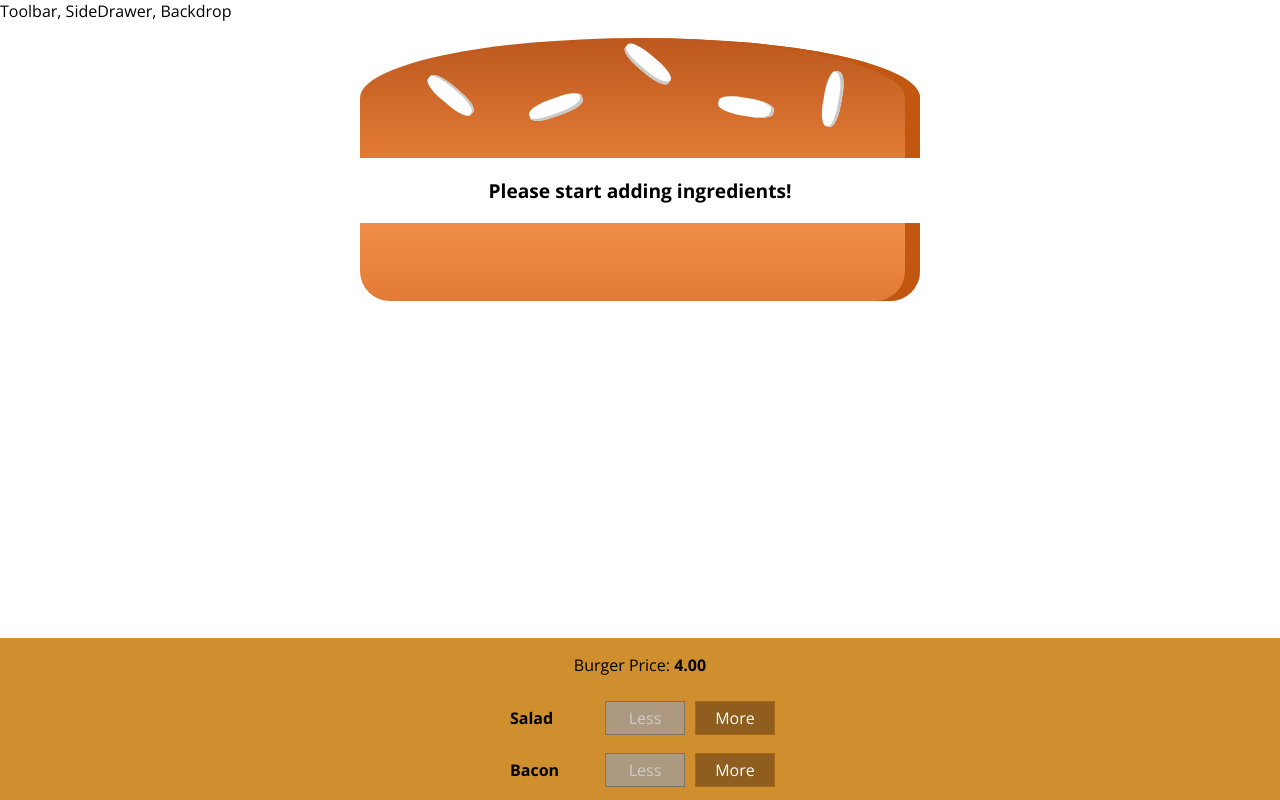
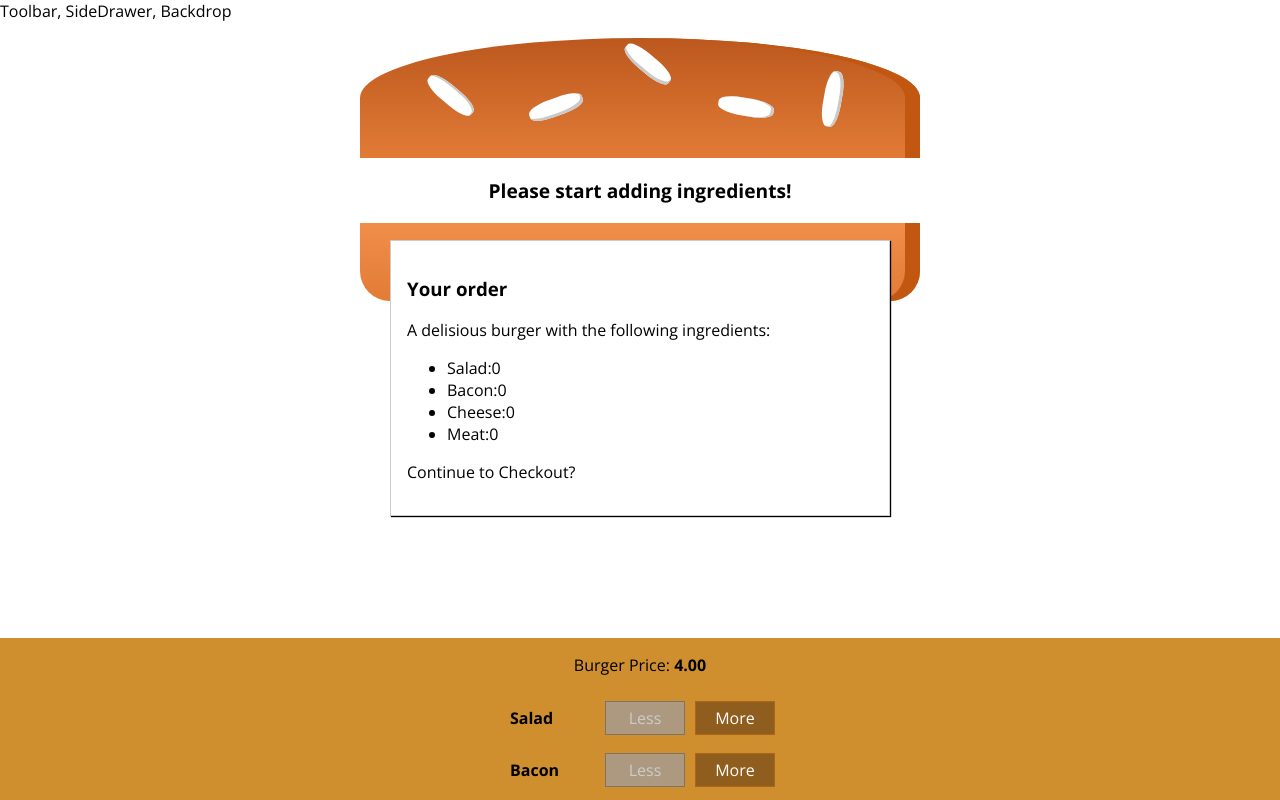
Before and after one commit to maksymmukanovskyi/react-burger-app, a React (Create React App) app: page / in a window 1280 px wide. Shown: the top 800 px of the page. Built offline with nearby package versions, Linux system fonts and the light colour scheme.

Commit message:
added_order_summary_modal

```diff
--- /dev/null
+++ b/src/components/Burger/OrderSummary/OrderSummary.js
@@ -0,0 +1,23 @@
+import React from 'react';
+import Aux from '../../../hoc/Auxiliary';
+
+const orderSummary = props => {
+  const ingredientSummary = Object.keys(props.ingredients).map(igKey => {
+    return (
+      <li key={igKey}>
+        <span style={{ textTransform: 'capitalize' }}>{igKey}</span>:
+        {props.ingredients[igKey]}
+      </li>
+    );
+  });
+  return (
+    <Aux>
+      <h3>Your order</h3>
+      <p>A delisious burger with the following ingredients:</p>
+      <ul>{ingredientSummary}</ul>
+      <p>Continue to Checkout?</p>
+    </Aux>
+  );
+};
+
+export default orderSummary;
--- a/src/components/UI/Backdrop/Backdrop.js
+++ /dev/null
@@ -1,6 +0,0 @@
-import React from 'react';
-import classes from './Modal.module.css';
-
-const modal = props => <div className={classes.Modal}>{props.children}</div>;
-
-export default modal;
--- a/src/components/UI/Modal/Modal.js
+++ b/src/components/UI/Modal/Modal.js
@@ -0,0 +1,6 @@
+import React from 'react';
+import classes from './Modal.module.css';
+
+const modal = props => <div className={classes.Modal}>{props.children}</div>;
+
+export default modal;
--- a/src/containers/BurgerBuilder/BurgerBuilder.js
+++ b/src/containers/BurgerBuilder/BurgerBuilder.js
@@ -3,6 +3,8 @@ import React, { Component } from 'react';
 import Aux from '../../hoc/Auxiliary';
 import Burder from '../../components/Burger/Burger';
 import BuildControls from '../../components/Burger/BuildControls/BuildControls';
+import Modal from '../../components/UI/Modal/Modal';
+import OrderSummary from '../../components/Burger/OrderSummary/OrderSummary';
 
 const INGREDIENT_PRICES = {
   salad: 0.5,
@@ -83,6 +85,9 @@ class BurgerBuilder extends Component {
     }
     return (
       <Aux>
+        <Modal>
+          <OrderSummary ingredients={ingredients} />
+        </Modal>
         <Burder ingredients={ingredients} />
         <BuildControls
           onAddIngradient={this.addIngredientHandler}
```
Also changed, not shown: src/components/UI/Modal/Modal.module.css (renamed from src/components/UI/Backdrop/Modal.module.css), 1 other file (tests, documents, lock files or other folders).
